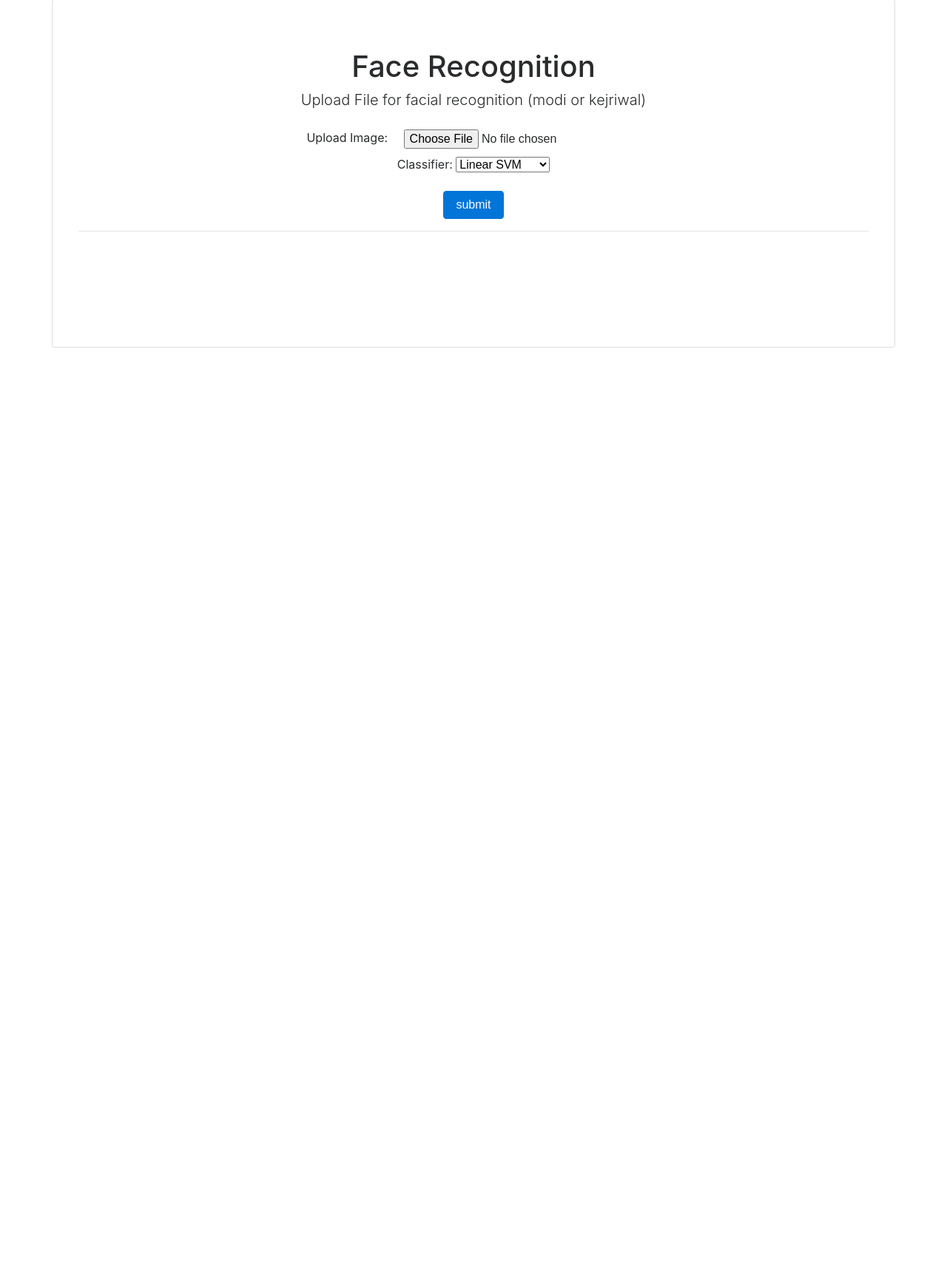
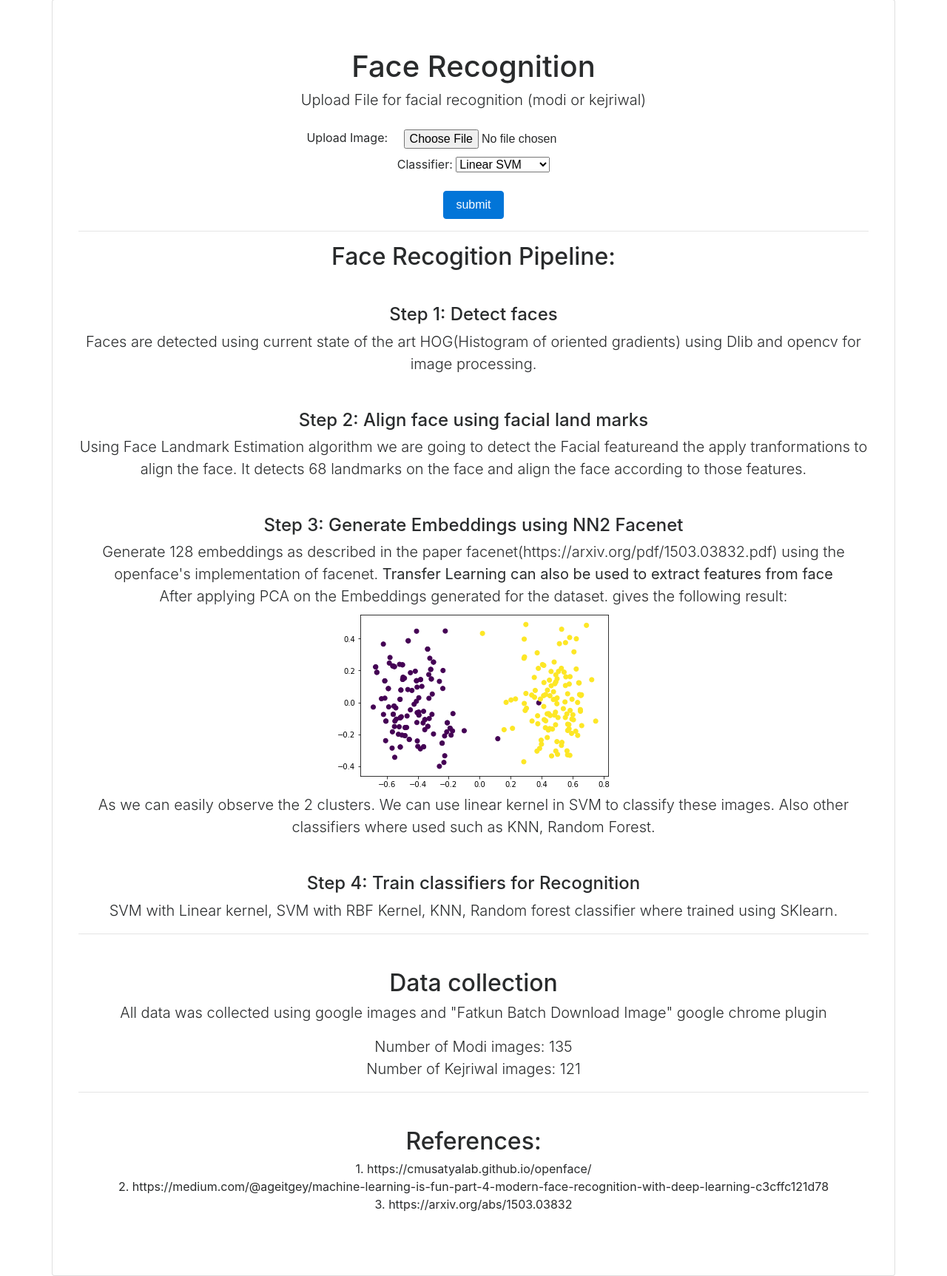
Before and after one commit to neelansh/Face-Recognition, a Flask app: page / in a window 1280 px wide. Shown: the part 57-1782 px from the top of the page at 74% size. Before the commit the page ends 527 px from the top, so only its background shows below. Run offline with Flask 2, Linux system fonts and the light colour scheme; some libraries are stand-ins or nearby versions.

Commit message:
documentation updated

```diff
--- a/server/__init__.py
+++ b/server/__init__.py
@@ -29,4 +29,4 @@ def index():
 	    return render_template('index.html', num_faces = num_faces, faces= faces, file_name=file.filename);
 
 if __name__ == "__main__":
-    app.run(host="139.59.65.228")
+    app.run()
--- a/server/templates/index.html
+++ b/server/templates/index.html
@@ -113,12 +113,45 @@
         {% endif %}
 
 
+        <div>
+          <h2>Face Recogition Pipeline:</h2>
+
+          <h4 class="mt-5">Step 1: Detect faces</h4>
+          <p class="lead">Faces are detected using current state of the art HOG(Histogram of oriented gradients) using Dlib and opencv for image processing.
+          </p>
+          <h4 class="mt-5">Step 2: Align face using facial land marks</h4>
+          <p class="lead">Using Face Landmark Estimation algorithm we are going to detect the Facial featureand the apply tranformations to align the face. It detects 68 landmarks on the face and align the face according to those features.
+          </p>
+          <h4 class="mt-5">Step 3: Generate Embeddings using NN2 Facenet</h4>
+          <p class="lead">
+            Generate 128 embeddings as described in the paper facenet(https://arxiv.org/pdf/1503.03832.pdf) using the openface's implementation of facenet.
+            <strong>Transfer Learning can also be used to extract features from face</strong>
+            <br>
+            After applying PCA on the Embeddings generated for the dataset. gives the following result:
+            <br>
+            <img src="/static/pca_embeddings_openface.png">
+            <br>
+            As we can easily observe the 2 clusters. We can use linear kernel in SVM to classify these images. Also other classifiers where used such as KNN, Random Forest.
+          </p>
+          <h4 class="mt-5">Step 4: Train classifiers for Recognition</h4>
+          <p class="lead">
+            SVM with Linear kernel, SVM with RBF Kernel, KNN, Random forest classifier where trained using SKlearn.
+          </p>
+          <hr />
+          <h2 class="mt-5">Data collection</h2>
+          <p class="lead">All data was collected using google images and "Fatkun Batch Download Image" google chrome plugin</p>
+          <p class="lead">Number of Modi images: 135 <br>
+          Number of Kejriwal images: 121</p>
+
+          <hr />
+          <h2 class="mt-5">References:</h2>
+          <p>1. https://cmusatyalab.github.io/openface/<br>
+2. https://medium.com/@ageitgey/machine-learning-is-fun-part-4-modern-face-recognition-with-deep-learning-c3cffc121d78<br>
+3. https://arxiv.org/abs/1503.03832</p>
+        </div>
+
         <br>
         <br>
-        <br>
-        <br>
-        <br>
-
 
       </div>
     </div>
```
Also changed, not shown: README.md, server/static/aligned.jpg (deleted), server/static/pca_embeddings_openface.png (added).
